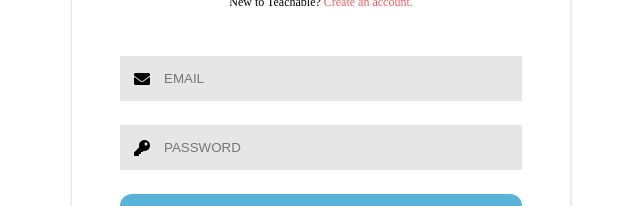
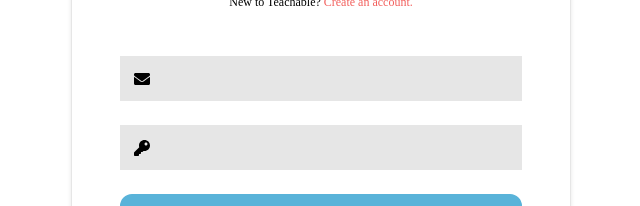
Before and after one commit to leosoaivan/teachable-ui, a React (Create React App) app: page / in a window 1280 px wide. Shown: the part 213-419 px from the top of the page, without its empty margins (319-959 px from the left). Built offline with nearby package versions, Linux system fonts and the light colour scheme.

Commit message:
Fix Field

```diff
--- a/src/components/AuthForm/Field.js
+++ b/src/components/AuthForm/Field.js
@@ -1,4 +1,4 @@
-import React, { useState } from 'react';
+import React from 'react';
 import PropTypes from 'prop-types';
 import { FontAwesomeIcon } from '@fortawesome/react-fontawesome';
 import styled from 'styled-components/macro';
@@ -24,37 +24,27 @@ const StyledInput = styled.input`
   color: ${thm.textGrey};
 `;
 
-const Field = ({
-  field: { name },
-  form: { errors },
-  ...props
-}) => {
+const Field = ({ field, form, ...props }) => {
   const {
-    icon,
-  } = props;
-
-  const capitalizedName = name.toUpperCase();
-  const [placeholder, setPlaceholder] = useState(capitalizedName);
-
-  const handleFocus = () => {
-    setPlaceholder(null);
-  };
-
-  const handleBlur = () => {
-    setPlaceholder(capitalizedName);
-  };
+    name,
+    value,
+    onBlur,
+    onChange,
+  } = field;
+  const { errors } = form;
+  const { icon } = props;
 
   return (
     <Root
-      error={errors[name]}
+      error={errors[field[name]]}
     >
       <FontAwesomeIcon icon={icon} />
       <StyledInput
         type="text"
         name={name}
-        placeholder={placeholder}
-        onFocus={handleFocus}
-        onBlur={handleBlur}
+        value={value}
+        onBlur={onBlur}
+        onChange={onChange}
       />
     </Root>
   );
@@ -63,17 +53,18 @@ const Field = ({
 Field.propTypes = {
   field: PropTypes.shape({
     name: PropTypes.string,
+    value: PropTypes.string,
+    onBlur: PropTypes.func,
+    onChange: PropTypes.func,
   }).isRequired,
   form: PropTypes.shape({
     errors: PropTypes.object,
   }).isRequired,
   icon: PropTypes.string,
-  placeholder: PropTypes.string,
 };
 
 Field.defaultProps = {
   icon: undefined,
-  placeholder: undefined,
 };
 
 export default Field;
```
